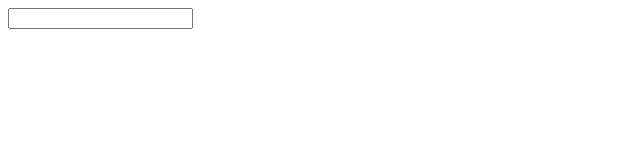
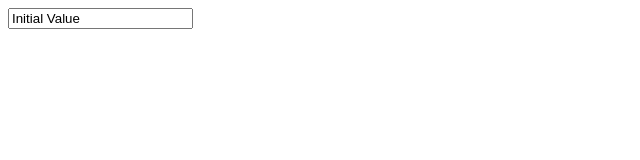
Before and after one commit to erikvs/WebApplications, a React (Create React App) app in the folder Intro_React/: page / in a window 1280 px wide. Shown: the top 160 px of the page, without its empty margins (0-640 px from the left). Built offline with nearby package versions, Linux system fonts and the light colour scheme.

Commit message:
React Intro 10

```diff
--- a/Intro_React/src/components/inputField.js
+++ b/Intro_React/src/components/inputField.js
@@ -1,12 +1,25 @@
-// TASK 9
+// TASK 9 + 10
+
+// import hook to use
+import {useState} from "react"
 
 const InputField = () => {
-    const handleChange = () => {
+
+    // ready hook use, default value set
+    const [value, setValue] = useState("Initial Value")
+
+    const handleChange = (e) => {
+
+        // updates value with user input
+        setValue(e.target.value);
+
         console.log("change");
+        //console.log(value)
     };
 return (
+    // added "value={state}" to input field to make it controlled
     <>
-    <input type="text" onChange={handleChange}/>
+    <input type="text" onChange={handleChange} value={value}/>
     </>
 );
 };
```
